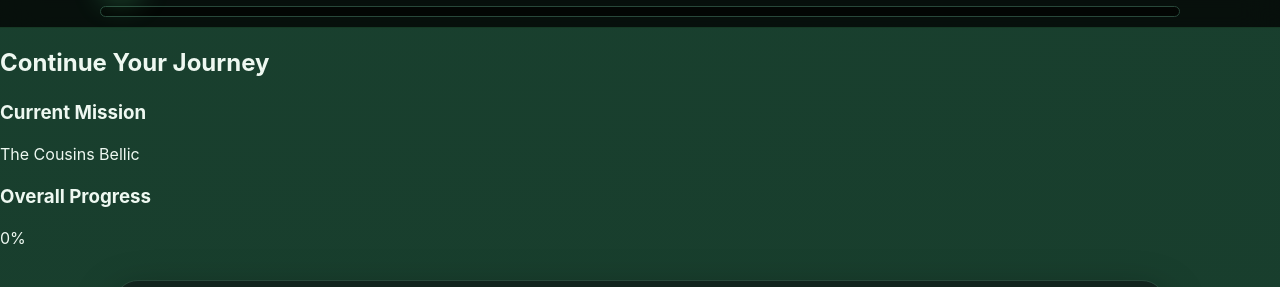
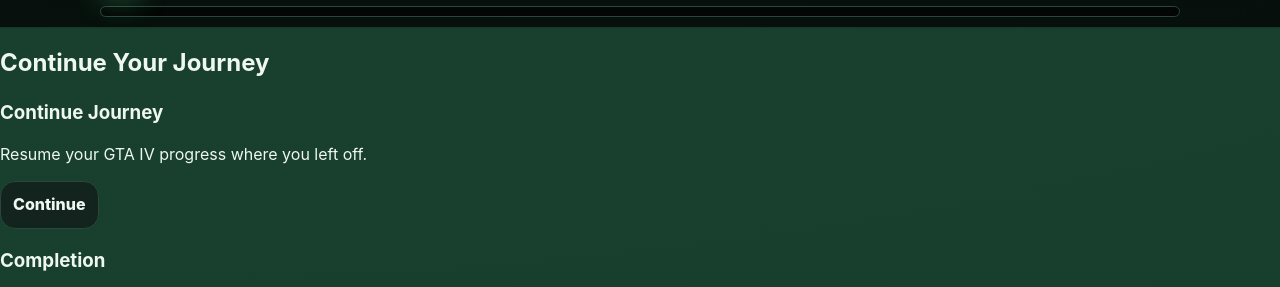
Before and after one commit to bigsoxfan23/GTA-IV-100-Guide, a plain HTML site: page index.html in a window 1280 px wide. Shown: the part 60-347 px from the top of the page. Drawn offline with Linux system fonts and the light colour scheme.

Commit message:
Refine dashboard wording

```diff
--- a/index.html
+++ b/index.html
@@ -18,12 +18,13 @@
     <h2>Continue Your Journey</h2>
 
     <div class="card">
-        <h3>Current Mission</h3>
-        <p>The Cousins Bellic</p>
+        <h3>Continue Journey</h3>
+        <p>Resume your GTA IV progress where you left off.</p>
+            <button class="control">Continue</button>
     </div>
 
     <div class="card">
-        <h3>Overall Progress</h3>
+        <h3>Completion</h3>
         <p>0%</p>
     </div>
 </section>
```
